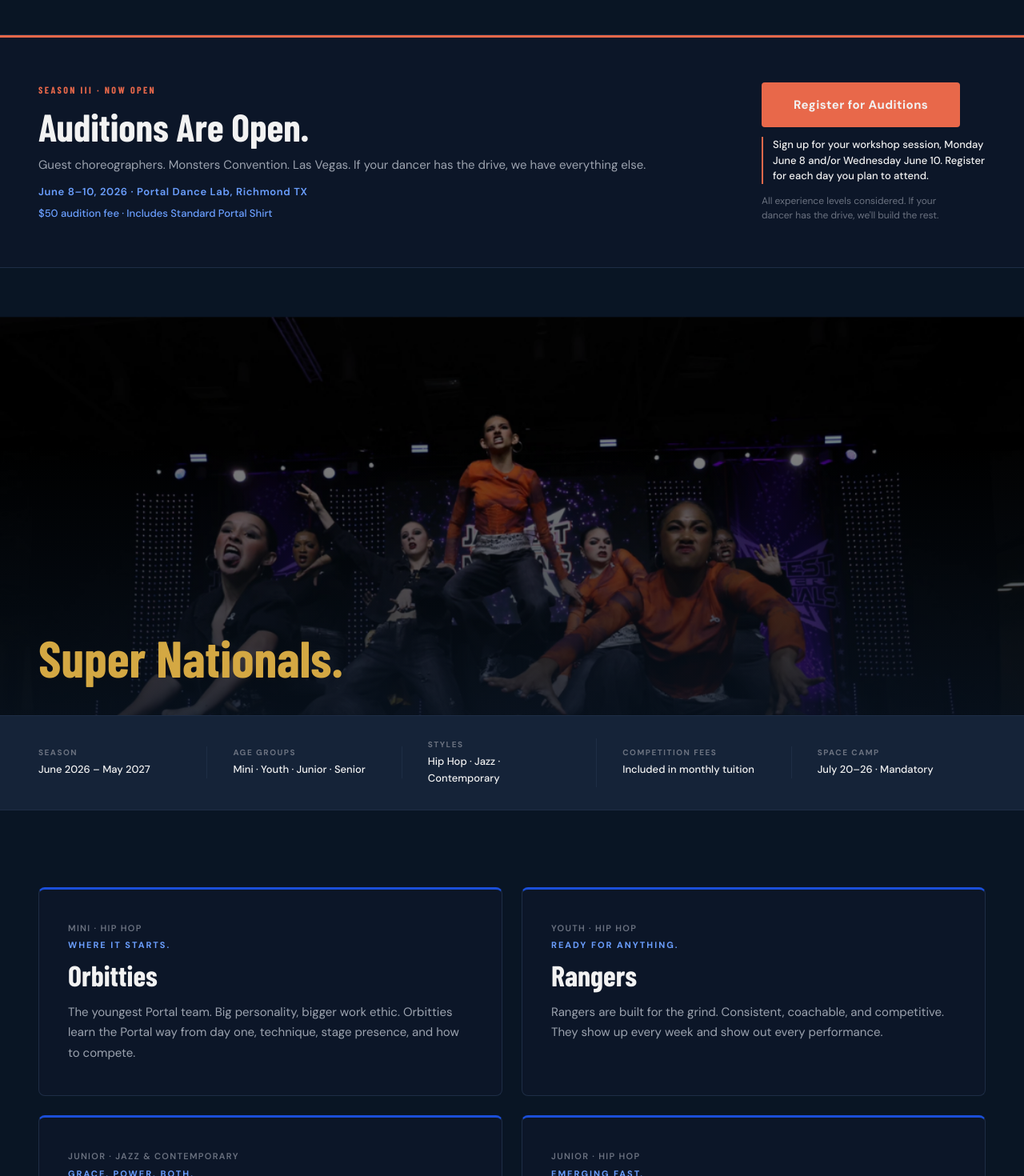
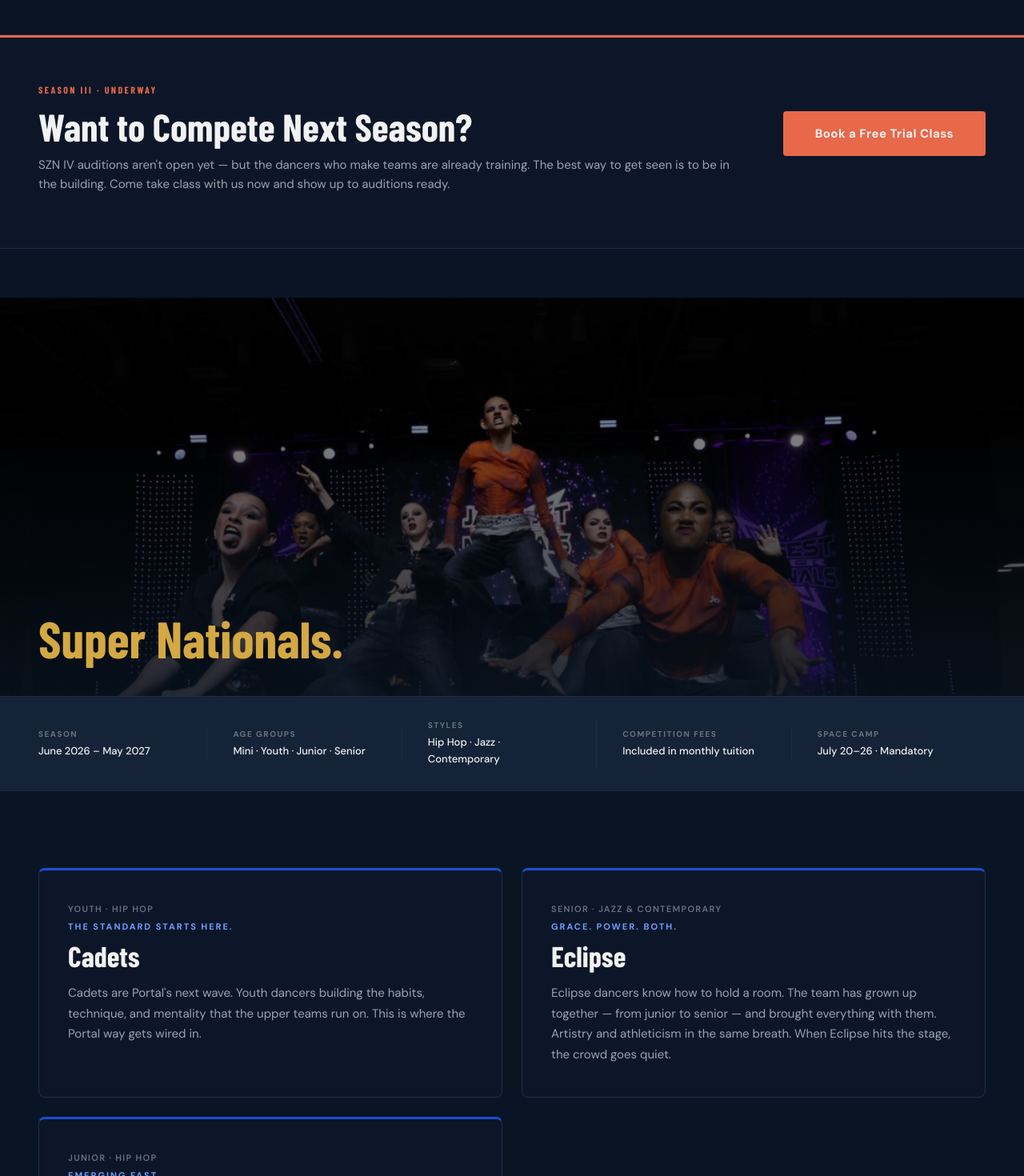
Before and after one commit to Portal-Dance-Lab/portaldancelab, a Next.js app: page /teams in a window 1280 px wide. Shown: the part 340-1810 px from the top of the page at 80% size. Built offline with nearby package versions, Linux system fonts and the light colour scheme; a web font is replaced by a local one.

Commit message:
Remove auditions content, update teams roster (Cadets, Eclipse), add summer camp CTA

```diff
--- a/app/page.js
+++ b/app/page.js
@@ -3,7 +3,6 @@ import Footer from "./components/Footer";
 import LocalBusinessJsonLd from "./components/LocalBusinessJsonLd";
 import {
   BOOKING_URL,
-  AUDITIONS_URL,
   HERO,
   STATS,
   PATHWAYS,
@@ -209,10 +208,9 @@ export default function Home() {
           )}
         </h2>
         <p className="szn3-sub">{SZN3.sub}</p>
-        <a href={AUDITIONS_URL} className="btn-coral" target="_blank" rel="noopener noreferrer">
+        <a href={SZN3.ctaHref} className="btn-coral" target="_blank" rel="noopener noreferrer">
           {SZN3.cta}
         </a>
-        <div className="szn3-dates">{SZN3.dates}</div>
       </div>
 
       {/* CONTACT */}
--- a/app/teams/page.js
+++ b/app/teams/page.js
@@ -1,11 +1,11 @@
 import Nav from "../components/Nav";
 import Footer from "../components/Footer";
-import { TEAMS, AUDITIONS_URL } from "../../content";
+import { TEAMS, BOOKING_URL } from "../../content";
 
 export const metadata = {
   title: "Competitive Teams — Portal Dance Lab | Richmond, TX",
   description:
-    "11x National Champions. Five competitive teams training at the highest level in Richmond, TX. SZN III auditions open June 8–10. Portal Dance Lab.",
+    "11x National Champions. Four competitive teams training at the highest level in Richmond, TX. Portal Dance Lab.",
 };
 
 export default function TeamsPage() {
@@ -36,7 +36,7 @@ export default function TeamsPage() {
             <p className="auditions-fee">{TEAMS.auditions.fee}</p>
           </div>
           <div className="auditions-action">
-            <a href={AUDITIONS_URL} className="btn-coral" target="_blank" rel="noopener noreferrer">
+            <a href={BOOKING_URL} className="btn-coral" target="_blank" rel="noopener noreferrer">
               {TEAMS.auditions.cta}
             </a>
             <p className="auditions-workshop-note">{TEAMS.auditions.workshopNote}</p>
@@ -113,13 +113,13 @@ export default function TeamsPage() {
 
       {/* BOTTOM CTA */}
       <div className="szn3-banner">
-        <p className="szn3-eyebrow">Ready to Compete?</p>
+        <p className="szn3-eyebrow">Season III · Underway</p>
         <h2 className="szn3-title">
-          Auditions are <span className="accent">Open.</span>
+          Start Training <span className="accent">Now.</span>
         </h2>
-        <p className="szn3-sub">{TEAMS.auditions.dates}</p>
-        <a href={AUDITIONS_URL} className="btn-coral" target="_blank" rel="noopener noreferrer">
-          {TEAMS.auditions.cta}
+        <p className="szn3-sub">SZN IV auditions will come. The dancers who make it are already in the building. Come take class with us and get ahead.</p>
+        <a href={BOOKING_URL} className="btn-coral" target="_blank" rel="noopener noreferrer">
+          Book a Free Trial Class
         </a>
       </div>
 
--- a/content.js
+++ b/content.js
@@ -9,7 +9,7 @@ export const SCHEDULE_EMBED_URL =
 export const BOOKING_URL =
   "https://portaldancelab.gymmasteronline.com/portal/quick/signup/0e6e58e638d84709da27e6b21ce79fad";
 
-export const AUDITIONS_URL = "https://portaldancelab.gymmasteronline.com/portal/account/book/class/schedule?logo=0&date=2026-06-08&companyid=2&week=2026-6-9";
+export const SUMMER_CAMP_URL = "https://docs.google.com/forms/d/e/1FAIpQLSdefAeN8y9mq05eIsB_5UTwvCo_dUhZfEvRwnAVTQ6fcFufNg/viewform?usp=header";
 
 export const NAV = {
   links: ["Classes", "Teams", "Schedule", "About", "Shop"],
@@ -24,8 +24,8 @@ export const HERO = {
   primaryCta: "Book a Free Trial Class",
   secondaryCta: "See Our Teams",
   badge: {
-    label: "SZN III Auditions Open",
-    sub: "June 8–10 · Portal Dance Lab, Richmond TX",
+    label: "Summer Camp · Now Open",
+    sub: "Limited spots · Portal Dance Lab, Richmond TX",
   },
 };
 
@@ -112,12 +112,13 @@ export const REVIEWS = {
 };
 
 export const SZN3 = {
-  eyebrow: "What Comes Next",
-  title: ["Season III", "Is Coming."],
-  accentWord: "Coming.",
-  sub: "Guest choreographers. Monsters Convention. Vegas. We are not slowing down.",
-  cta: "Register for Auditions",
-  dates: "Auditions · June 8–10 · Portal Dance Lab, Richmond TX",
+  eyebrow: "Summer 2026",
+  title: ["Summer Camp", "Is Here."],
+  accentWord: "Here.",
+  sub: "A week of full-day training, performances, and culture. All styles, all levels. Spots are limited.",
+  cta: "Sign Up for Summer Camp",
+  ctaHref: "https://docs.google.com/forms/d/e/1FAIpQLSdefAeN8y9mq05eIsB_5UTwvCo_dUhZfEvRwnAVTQ6fcFufNg/viewform?usp=header",
+  dates: "",
 };
 
 export const CONTACT = {
@@ -208,7 +209,7 @@ export const CLASSES = {
       label: "Competitive",
       heading: "Train for the stage.",
       desc: "Audition required. Five teams competing at nationals across 5 states, Worlds, and Summit Finals. If your dancer has the drive, this is where they find out what they're made of.",
-      details: ["Teams at every level: Mini, Youth, Junior, Senior", "National competition program. Fees included in monthly tuition.", "Year-round training with guest choreographers", "SZN III auditions, June 8–10"],
+      details: ["Teams at every level: Youth, Junior, Senior", "National competition program. Fees included in monthly tuition.", "Year-round training with guest choreographers", "SZN IV audition dates announced end of season"],
       cta: "See Our Teams",
       ctaHref: "/teams",
     },
@@ -278,7 +279,7 @@ export const CLASSES = {
     options: [
       { situation: "No dance experience", rec: "Book a Free Trial in Hip Hop or Jazz. Our coaches will watch, assess, and place your dancer in the right class." },
       { situation: "Some experience or returning dancer", rec: "Jump into Recreational Hip Hop or Contemporary. We'll evaluate and recommend from there." },
-      { situation: "Ready to compete", rec: "SZN III auditions are June 8–10. Show up ready to work, all experience levels considered." },
+      { situation: "Ready to compete", rec: "Come take class with us now. SZN IV audition dates will be announced at end of season — the dancers who make teams are already in the building training." },
       { situation: "High school drill team prep", rec: "Drill Team Unlimited: start any time, train year-round, peak before tryouts." },
     ],
   },
@@ -298,22 +299,16 @@ export const TEAMS = {
 
   teams: [
     {
-      name: "Orbitties",
-      age: "Mini · Hip Hop",
-      tagline: "Where it starts.",
-      desc: "The youngest Portal team. Big personality, bigger work ethic. Orbitties learn the Portal way from day one, technique, stage presence, and how to compete.",
+      name: "Cadets",
+      age: "Youth · Hip Hop",
+      tagline: "The standard starts here.",
+      desc: "Cadets are Portal's next wave. Youth dancers building the habits, technique, and mentality that the upper teams run on. This is where the Portal way gets wired in.",
     },
     {
-      name: "Rangers",
-      age: "Youth · Hip Hop",
-      tagline: "Ready for anything.",
-      desc: "Rangers are built for the grind. Consistent, coachable, and competitive. They show up every week and show out every performance.",
-    },
-    {
-      name: "Ethereal",
-      age: "Junior · Jazz & Contemporary",
+      name: "Eclipse",
+      age: "Senior · Jazz & Contemporary",
       tagline: "Grace. Power. Both.",
-      desc: "Ethereal dancers know how to hold a room. Artistry and athleticism in the same breath. The performers that make the crowd go quiet.",
+      desc: "Eclipse dancers know how to hold a room. The team has grown up together — from junior to senior — and brought everything with them. Artistry and athleticism in the same breath. When Eclipse hits the stage, the crowd goes quiet.",
     },
     {
       name: "Nova",
@@ -331,14 +326,14 @@ export const TEAMS = {
   ],
 
   auditions: {
-    eyebrow: "Season III · Now Open",
-    title: "Auditions Are Open.",
-    sub: "Guest choreographers. Monsters Convention. Las Vegas. If your dancer has the drive, we have everything else.",
-    dates: "June 8–10, 2026 · Portal Dance Lab, Richmond TX",
-    fee: "$50 audition fee · Includes Standard Portal Shirt",
-    cta: "Register for Auditions",
-    workshopNote: "Sign up for your workshop session, Monday June 8 and/or Wednesday June 10. Register for each day you plan to attend.",
-    note: "All experience levels considered. If your dancer has the drive, we'll build the rest.",
+    eyebrow: "Season III · Underway",
+    title: "Want to Compete Next Season?",
+    sub: "SZN IV auditions aren't open yet — but the dancers who make teams are already training. The best way to get seen is to be in the building. Come take class with us now and show up to auditions ready.",
+    dates: "",
+    fee: "",
+    cta: "Book a Free Trial Class",
+    workshopNote: "",
+    note: "",
   },
 
   programDetails: [
@@ -385,7 +380,6 @@ export const PRICING = {
     {
       label: "Competitive Team",
       note: "SZN III · June 2026 – May 2027",
-      note2: "Auditions required, June 8–10",
       items: [
         { name: "1 Routine", price: "$350", per: "/mo", desc: "4 hrs/week training. Competition fees included." },
         { name: "2 Routines", price: "$380", per: "/mo", desc: "6 hrs/week training. Competition fees included." },
@@ -495,7 +489,7 @@ export const CITIES = [
     paras: [
       "Katy has strong athletics culture, and families here know what elite training looks like. Portal Dance Lab is about 20 miles east on I-10, and for families that want national-level competitive dance, that drive is a regular part of their week.",
       "We field five competitive teams from Mini through Senior, all competing at nationals, two with Worlds and Summit Finals appearances. Our recreational program runs year-round with no audition required: hip hop, jazz, contemporary, lyrical, ballet, and technique.",
-      "SZN III auditions are June 8-10. If your dancer is ready to compete, come show us what they've got. All experience levels are considered. We build the rest.",
+      "First class is always free.",
     ],
   },
   {
```
